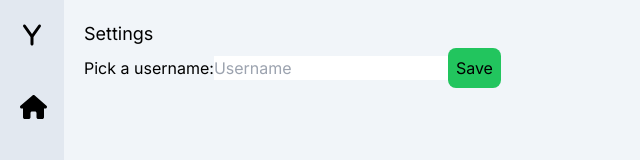
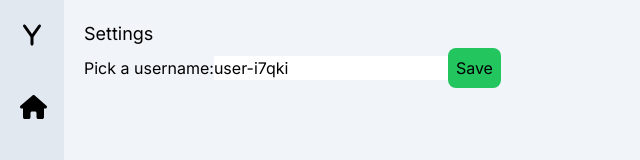
Before and after one commit to MatthewLavine/yet-another-chat-app, a Next.js app: page /settings in a window 1280 px wide. Shown: the top 160 px of the page, without its empty margins (0-640 px from the left). Built offline with nearby package versions, Linux system fonts and the light colour scheme.

Commit message:
Save username to local storage

```diff
--- a/app/chat/[room]/chat.tsx
+++ b/app/chat/[room]/chat.tsx
@@ -7,6 +7,7 @@ import RoomList from "@/app/ui/room-list";
 import UserList from "@/app/ui/user-list";
 import ConnectedIndicator from "@/app/ui/connected-indicator";
 import ChatLogSkeleton from "@/app/ui/chat-log-skeleton";
+import { initOrFetchUsername } from "@/app/util";
 
 import io from "socket.io-client";
 import { v4 as uuidv4 } from "uuid";
@@ -18,11 +19,7 @@ const socket = io(`${process.env.NEXT_PUBLIC_API_ENDPOINT}`, {
 const ChatLog = lazy(() => import("@/app/ui/chat-log"));
 
 export default function Chat({ room }: { room: string }) {
-  const randomUsername = () => {
-    return `user-${(Math.random() + 1).toString(36).substring(7)}`;
-  };
-
-  const [username, setUsername] = useState(randomUsername());
+  const [username, setUsername] = useState(initOrFetchUsername());
   const [rooms, setRooms] = useState<any>([]);
   const [users, setUsers] = useState<any>([]);
   const [messages, setMessages] = useState<any>([]);
--- a/app/settings/page.tsx
+++ b/app/settings/page.tsx
@@ -1,13 +1,22 @@
 "use client";
 
 import { useState } from "react";
+import { initOrFetchUsername, saveUsername } from "@/app/util";
 
 export default function Page() {
-  const [username, setUsername] = useState("");
+  const [username, setUsername] = useState(initOrFetchUsername());
 
   function handleSubmit(event: React.FormEvent<HTMLFormElement>) {
     event.preventDefault();
-    console.log("username", username);
+
+    if (!username) {
+      console.log("Username cannot be empty");
+      return;
+    }
+
+    console.log("new username", username);
+
+    saveUsername(username);
   }
 
   return (
--- /dev/null
+++ b/app/util.tsx
@@ -0,0 +1,17 @@
+function generateRandomUsername() {
+  return `user-${(Math.random() + 1).toString(36).substring(7)}`;
+}
+
+export function initOrFetchUsername() {
+  let storedUsername = localStorage.getItem("username");
+  if (storedUsername) {
+    return storedUsername;
+  }
+  const randomUsername = generateRandomUsername();
+  localStorage.setItem("username", randomUsername);
+  return randomUsername;
+}
+
+export function saveUsername(newUsername: string) {
+  localStorage.setItem("username", newUsername);
+}
```
